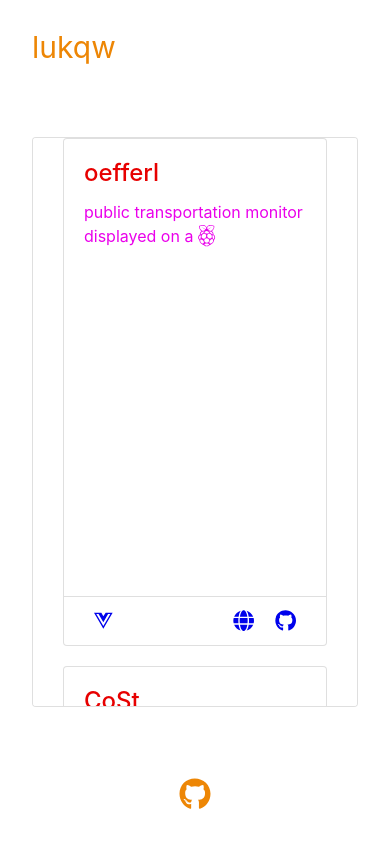
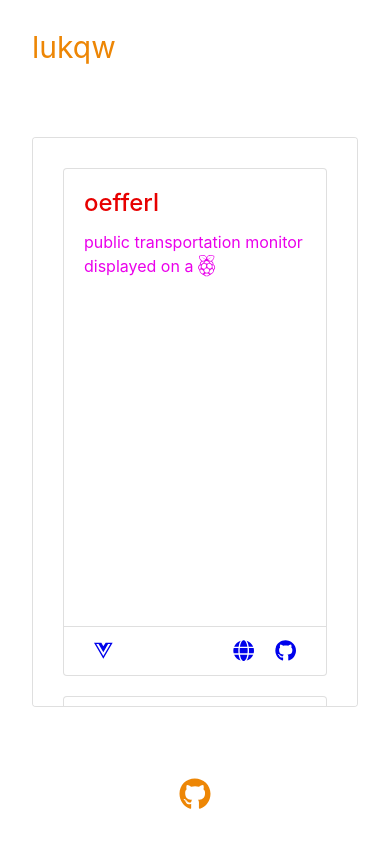
Before and after one commit to lukqw/lukqw.com, a Vue app: page / in a window 390 px wide. Built offline with nearby package versions, Linux system fonts and the light colour scheme.

Commit message:
fix mobile scrolling issues

```diff
--- a/src/views/Home.vue
+++ b/src/views/Home.vue
@@ -152,7 +152,7 @@
   margin: 10px;
   width: calc(100% - 20px);
   height: calc(100% - 20px);
-  scroll-snap-align: start;
+  scroll-snap-align: center;
   scroll-snap-stop: always;
 }
 
```
